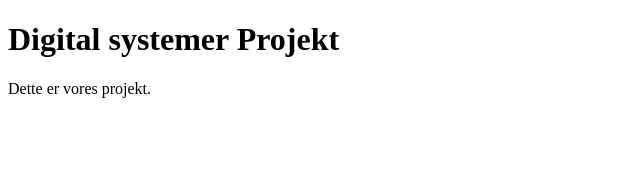
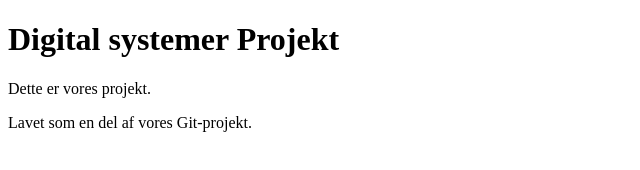
Before and after one commit to maramdiri2006-blip/digitalsystemerprojekt, a plain HTML site: page index.html in a window 1280 px wide. Shown: the whole page, without its empty margins (0-640 px from the left). Drawn offline with Linux system fonts and the light colour scheme.

Commit message:
Add footer to index.html

```diff
--- a/index.html
+++ b/index.html
@@ -7,5 +7,6 @@
 <Body>
   <h1> Digital systemer Projekt </h1>
   <p>Dette er vores projekt.</p>
+  <footer> Lavet som en del af vores Git-projekt. </footer>
 </Body>
 </html>
```
